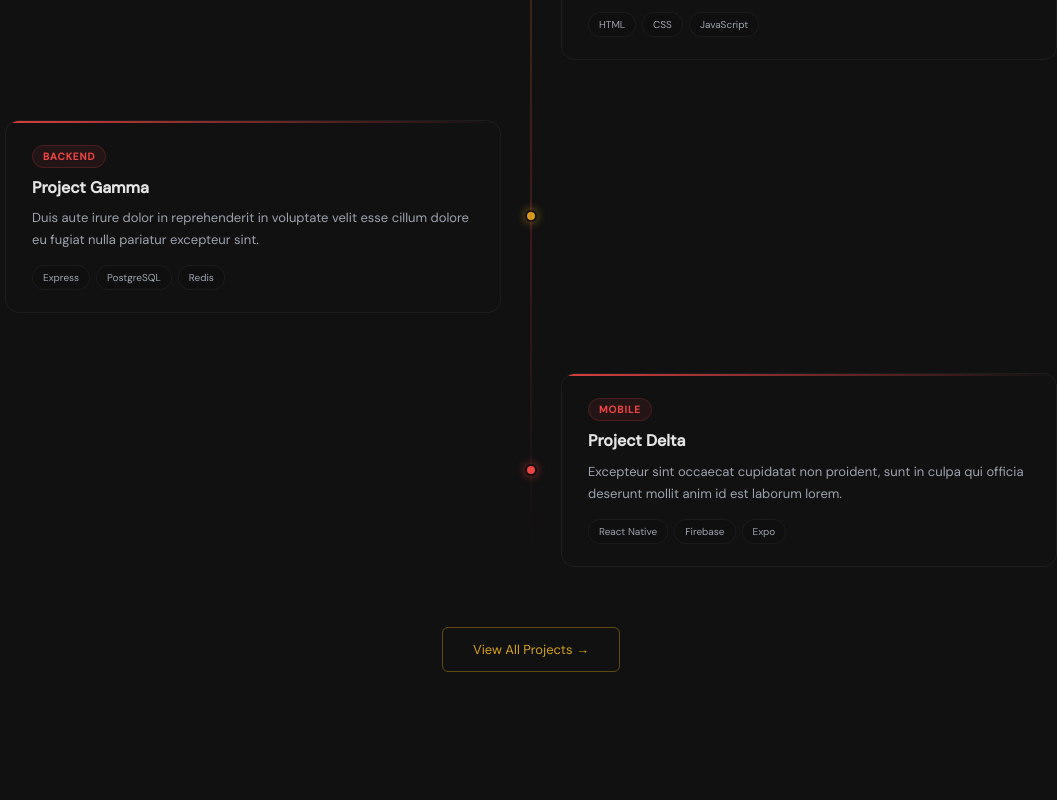
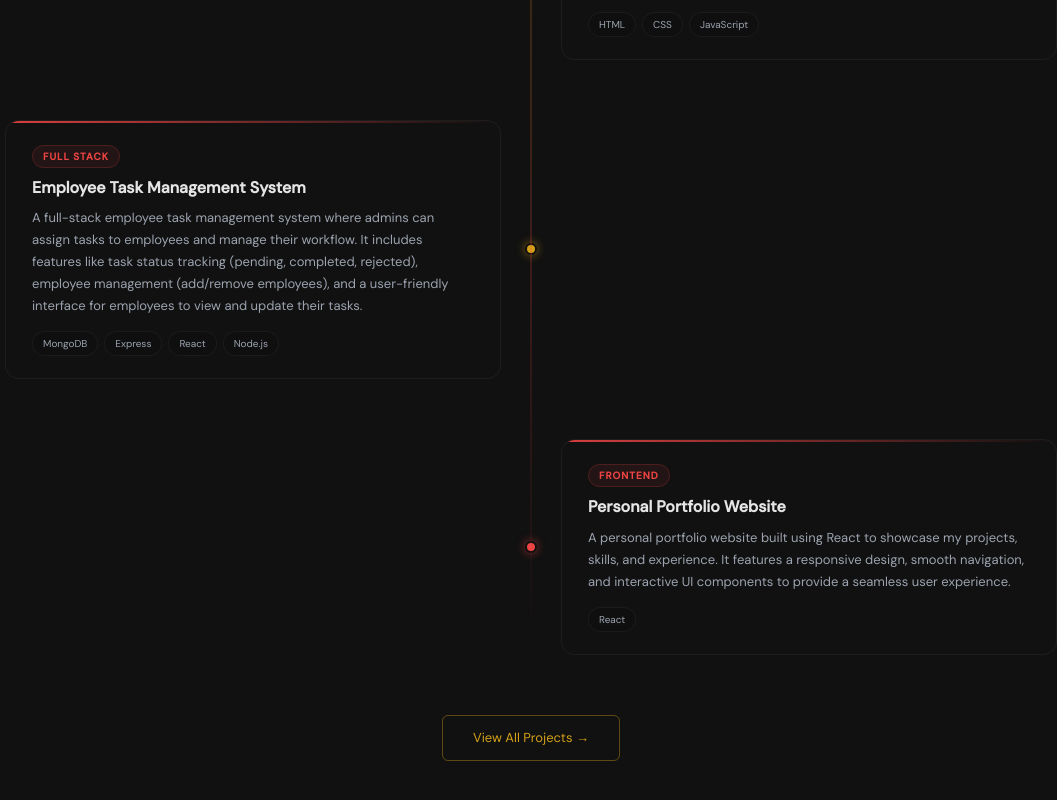
Before and after one commit to ankurgandhi8789/ankur-portfolio, a React (Vite) app: page / in a window 1280 px wide. Shown: the part 1540-2340 px from the top of the page, without its empty margins (109-1166 px from the left). Built offline with nearby package versions, Linux system fonts and the light colour scheme; no server answers.

Commit message:
update task

```diff
--- a/src/components/projects/projectsData.js
+++ b/src/components/projects/projectsData.js
@@ -17,23 +17,23 @@ export const allProjects = [
     github: "https://github.com/ankurgandhi8789/e-waste-management",
     demo: "https://ankurgandhi8789.github.io/Waste-Management/",
     color: "#34d399",
-    year: "2023",
+    year: "2024",
   },
   {
-    title: "Project Gamma",
-    tag: "Backend",
-    stack: ["Express", "PostgreSQL", "Redis"],
-    desc: "Duis aute irure dolor in reprehenderit in voluptate velit esse cillum dolore eu fugiat nulla pariatur excepteur sint.",
+    title: "Employee Task Management System",
+    tag: "Full Stack",
+    stack: ["MongoDB", "Express", "React", "Node.js"],
+    desc: "A full-stack employee task management system where admins can assign tasks to employees and manage their workflow. It includes features like task status tracking (pending, completed, rejected), employee management (add/remove employees), and a user-friendly interface for employees to view and update their tasks.",
     github: "#",
     demo: "#",
     color: "#f472b6",
-    year: "2023",
+    year: "2025",
   },
   {
-    title: "Project Delta",
-    tag: "Mobile",
-    stack: ["React Native", "Firebase", "Expo"],
-    desc: "Excepteur sint occaecat cupidatat non proident, sunt in culpa qui officia deserunt mollit anim id est laborum lorem.",
+    title: "Personal Portfolio Website",
+    tag: "Frontend",
+    stack: ["React"],
+    desc: "A personal portfolio website built using React to showcase my projects, skills, and experience. It features a responsive design, smooth navigation, and interactive UI components to provide a seamless user experience.",
     github: "#",
     demo: "#",
     color: "#34d399",
```
